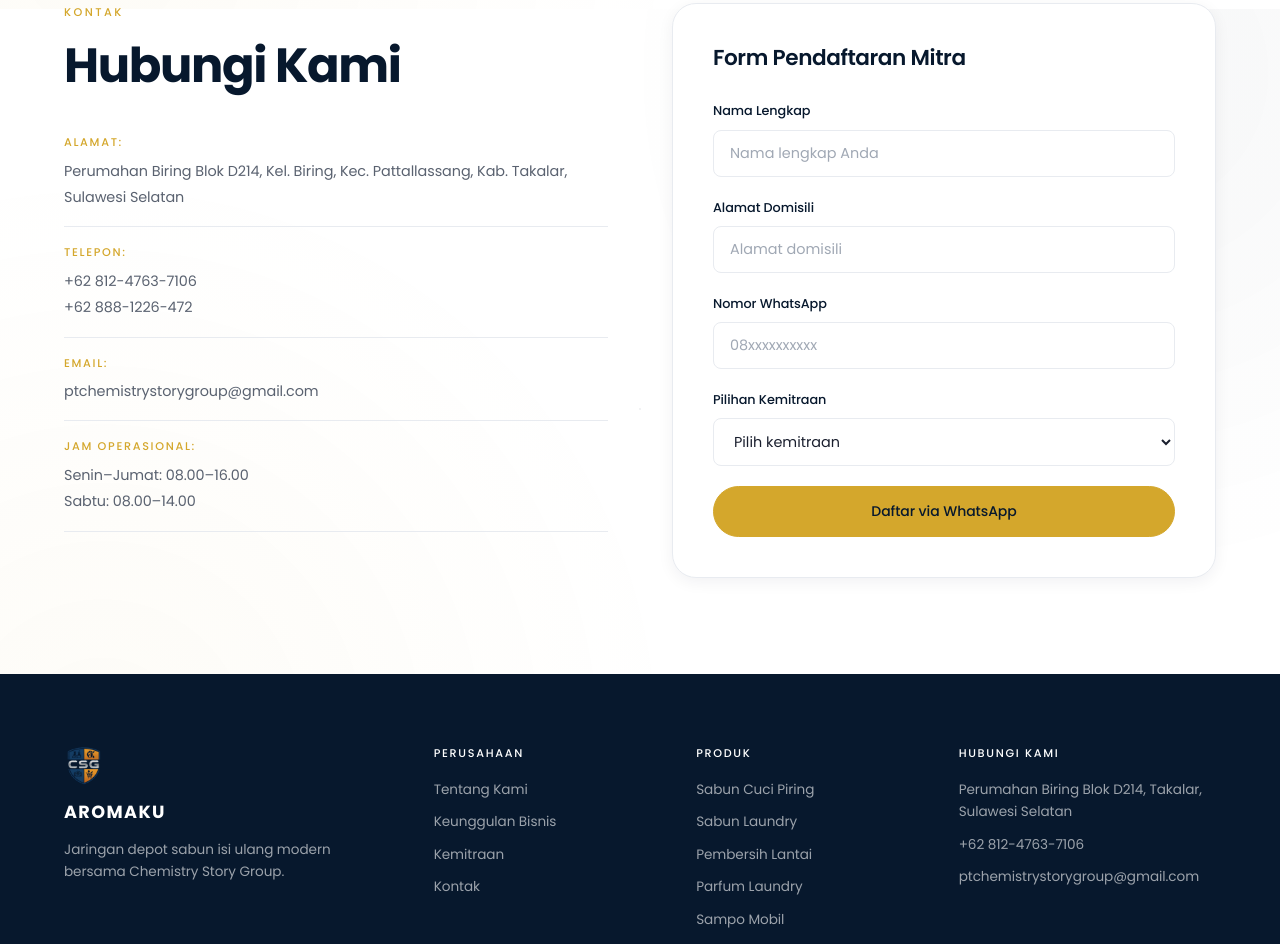
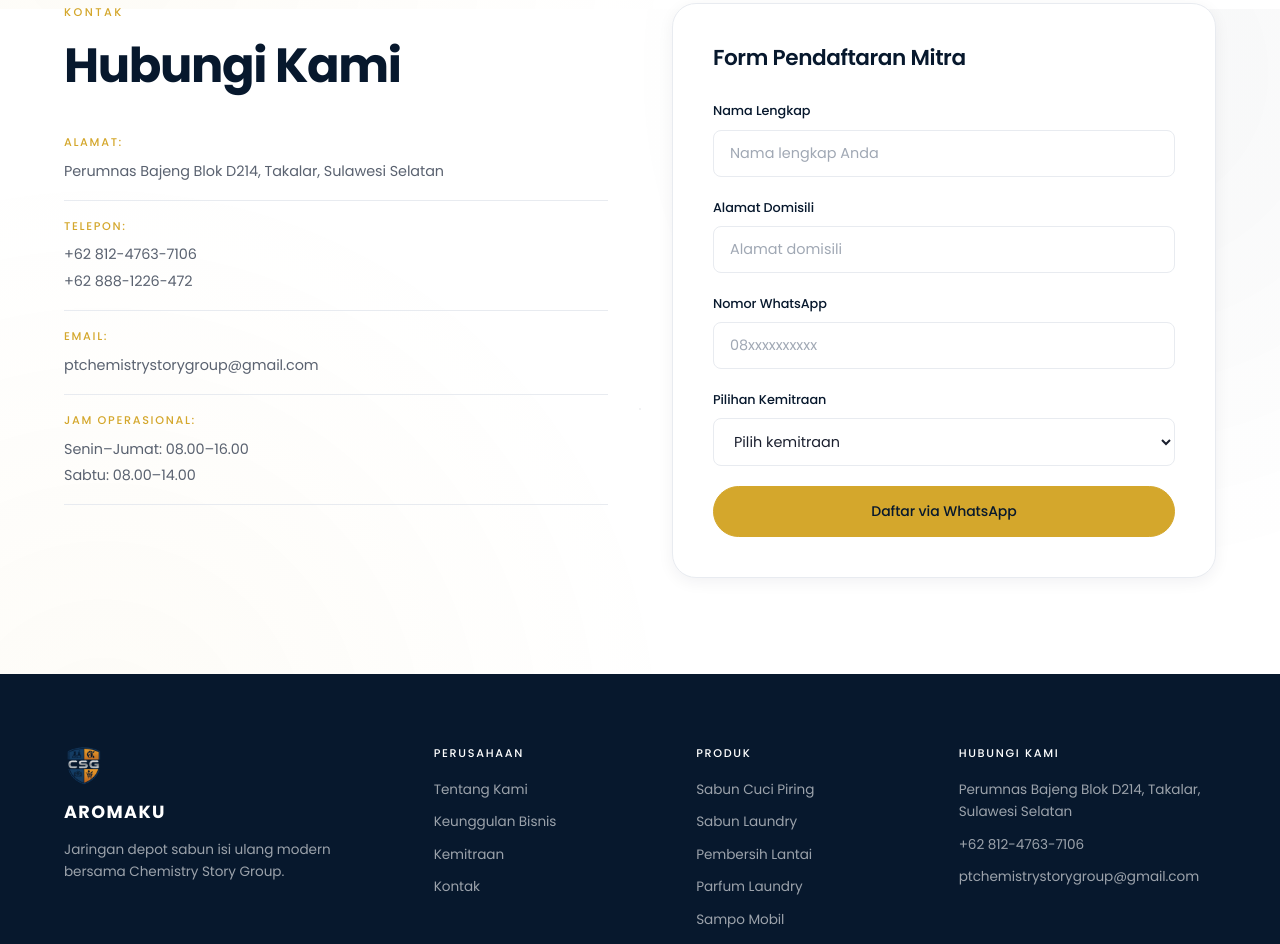
Before and after one commit to chemistrystorygroup/aromaku, a plain HTML site: page index.html in a window 1280 px wide. Shown: the part 6391-7335 px from the top of the page. Drawn offline with Linux system fonts and the light colour scheme.

Commit message:
Update index.html

```diff
--- a/index.html
+++ b/index.html
@@ -462,7 +462,7 @@
         <ul class="contact__list">
           <li>
             <strong>Alamat:</strong>
-            <span>Perumahan Biring Blok D214, Kel. Biring, Kec. Pattallassang, Kab. Takalar, Sulawesi Selatan</span>
+            <span>Perumnas Bajeng Blok D214, Takalar, Sulawesi Selatan</span>
           </li>
           <li>
             <strong>Telepon:</strong>
@@ -542,7 +542,7 @@
       <div class="footer__col">
         <h4>Hubungi Kami</h4>
         <ul>
-          <li>Perumahan Biring Blok D214, Takalar, Sulawesi Selatan</li>
+          <li>Perumnas Bajeng Blok D214, Takalar, Sulawesi Selatan</li>
           <li><a href="https://wa.me/6281247637106" target="_blank" rel="noopener">+62 812-4763-7106</a></li>
           <li><a href="mailto:ptchemistrystorygroup@gmail.com">ptchemistrystorygroup@gmail.com</a></li>
         </ul>
```
